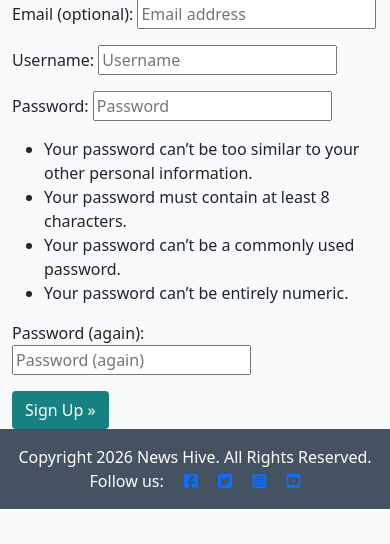
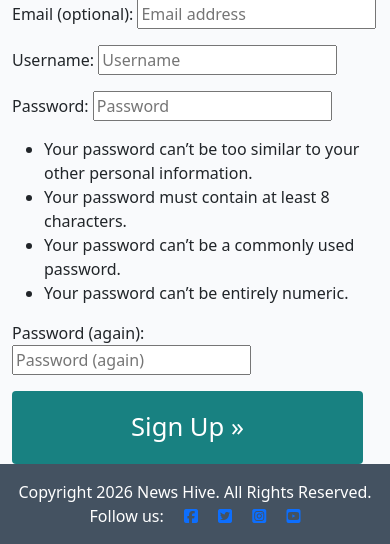
Before and after one commit to Alex-L5/news-hive, a Django app: page /accounts/signup/ in a window 390 px wide. Shown: the part 360-904 px from the top of the page. Before the commit the page ends 869 px from the top, so only its background shows below. Run offline with Django 4.2, Linux system fonts and the light colour scheme; some libraries are stand-ins or nearby versions.

Commit message:
Improve mobile button accessibility

```diff
--- a/static/css/style.css
+++ b/static/css/style.css
@@ -184,3 +184,26 @@ textarea:focus-visible,
 }
 
 /* Media queries */
+
+/* Media query: Small devices (mobile phones and tablets, 320px and up) */
+@media screen and (max-width: 503px) {
+    .btn {
+        width: min(90vw, 28rem);
+        min-height: 44px;
+        padding: 1rem;
+        font-size: 1.6rem;
+    }
+}
+
+/* large or landscape phones (576px and up) */
+@media screen and (min-width: 576px)
+
+/* tablets and larger (768px and up) */
+@media screen and (min-width: 768px)
+
+/* large devices (laptops and desktops, 992px and up) */
+@media screen and (min-width: 992px)
+
+@media screen and (min-width: 1200px)
+
+@media screen and (min-width: 1440px)
```
